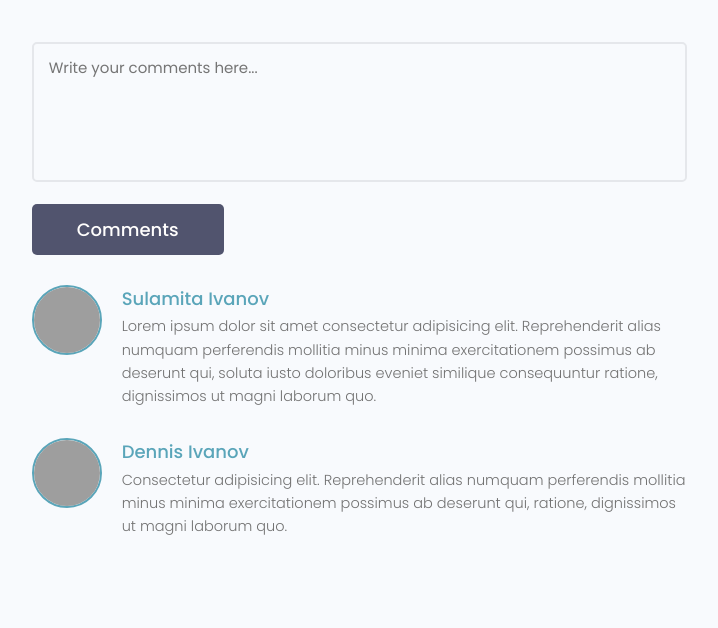
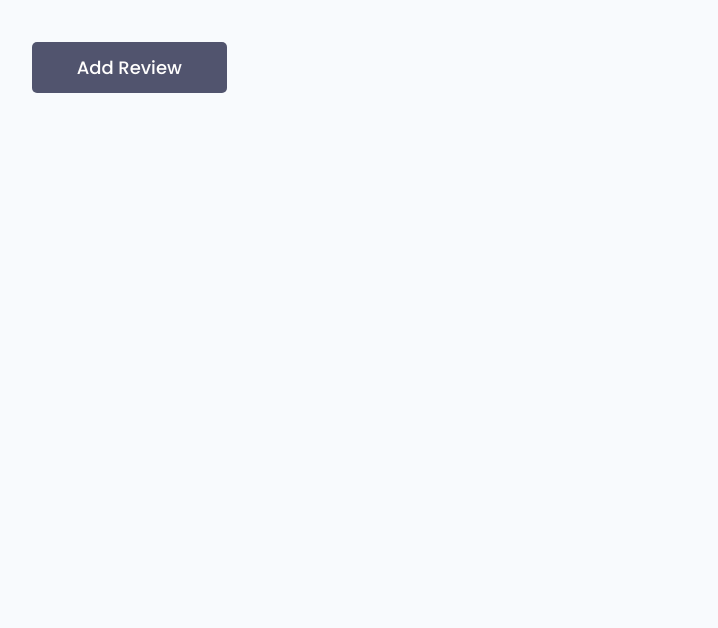
Before and after one commit to RJD02/Projects-Showcase, a Django app: page /projects/project/1 in a window 1280 px wide. Shown: the part 392-1020 px from the top of the page, without its empty margins (465-1183 px from the left). After the commit the page ends 485 px from the top, so only its background shows below. Run offline with Django 4.2, Linux system fonts and the light colour scheme; the visitor is signed in with stand-in values (Sample User, id 1); some libraries are stand-ins or nearby versions; grey boxes are pictures that could not be loaded.

Commit message:
Add review form and add conditions as of when it will be visible to the user, based on login/owner

```diff
--- a/projects/templates/projects/single-project.html
+++ b/projects/templates/projects/single-project.html
@@ -39,43 +39,39 @@
             <h5 class="project--rating">
               {{project.vote_ratio}}% Postitive Feedback ({{project.vote_total}} Vote{{project.vote_total|pluralize:"s"}})
             </h5>
-
-            <form class="form" action="#" method="POST">
-              <!-- Textarea -->
+            {% if request.user.profile.id in project.reviewers %}
+            <p>You have already submitted your review for this project</p>
+            {% elif request.user.profile == project.owner %}
+            <p>You cannot review your own work</p>
+            {% elif request.user.is_authenticated %}
+            <form class="form" action="{% url 'single project' project.id %}" method="POST">
+              {% csrf_token %}
+              {% for field in form %}
               <div class="form__field">
-                <label for="formInput#textarea">Comments: </label>
-                <textarea class="input input--textarea" name="message" id="formInput#textarea"
-                  placeholder="Write your comments here..."></textarea>
+                <label for="formInput#textarea">{{field.label}}</label>
+                {{field}}
               </div>
-              <input class="btn btn--sub btn--lg" type="submit" value="Comments" />
+              {% endfor %}
+              <input class="btn btn--sub btn--lg" type="submit" value="Add Review" />
             </form>
+            {% endif %}
             <div class="commentList">
+              {% for review in project.review_set.all %}
+              {% if review.body %}
               <div class="comment">
-                <a href="profile.html">
+                <a href="{% url 'user-profile' review.owner.id %}">
                   <img class="avatar avatar--md"
-                    src="https://pbs.twimg.com/profile_images/1335382240931368961/b3wSZKj4_400x400.jpg" alt="user" />
+                    src="{{review.owner.profile_image.url}}" alt="user" />
                 </a>
                 <div class="comment__details">
-                  <a href="profile.html" class="comment__author">Sulamita Ivanov</a>
+                  <a href="{% url 'user-profile' review.owner.id %}" class="comment__author">{{review.owner.name}}</a>
                   <p class="comment__info">
-                    Lorem ipsum dolor sit amet consectetur adipisicing elit. Reprehenderit alias numquam perferendis
-                    mollitia minus minima exercitationem possimus ab deserunt qui, soluta iusto doloribus eveniet
-                    similique consequuntur ratione, dignissimos ut magni laborum quo.
+                    {{review.body|linebreaksbr}}
                   </p>
                 </div>
               </div>
-              <div class="comment">
-                <a href="profile.html">
-                  <img class="avatar avatar--md" src="https://avatars.githubusercontent.com/u/33843378" alt="user" />
-                </a>
-                <div class="comment__details">
-                  <a href="profile.html" class="comment__author">Dennis Ivanov</a>
-                  <p class="comment__info">
-                    Consectetur adipisicing elit. Reprehenderit alias numquam perferendis mollitia minus minima
-                    exercitationem possimus ab deserunt qui, ratione, dignissimos ut magni laborum quo.
-                  </p>
-                </div>
-              </div>
+              {% endif %}
+              {% endfor %}
             </div>
           </div>
         </div>
```
